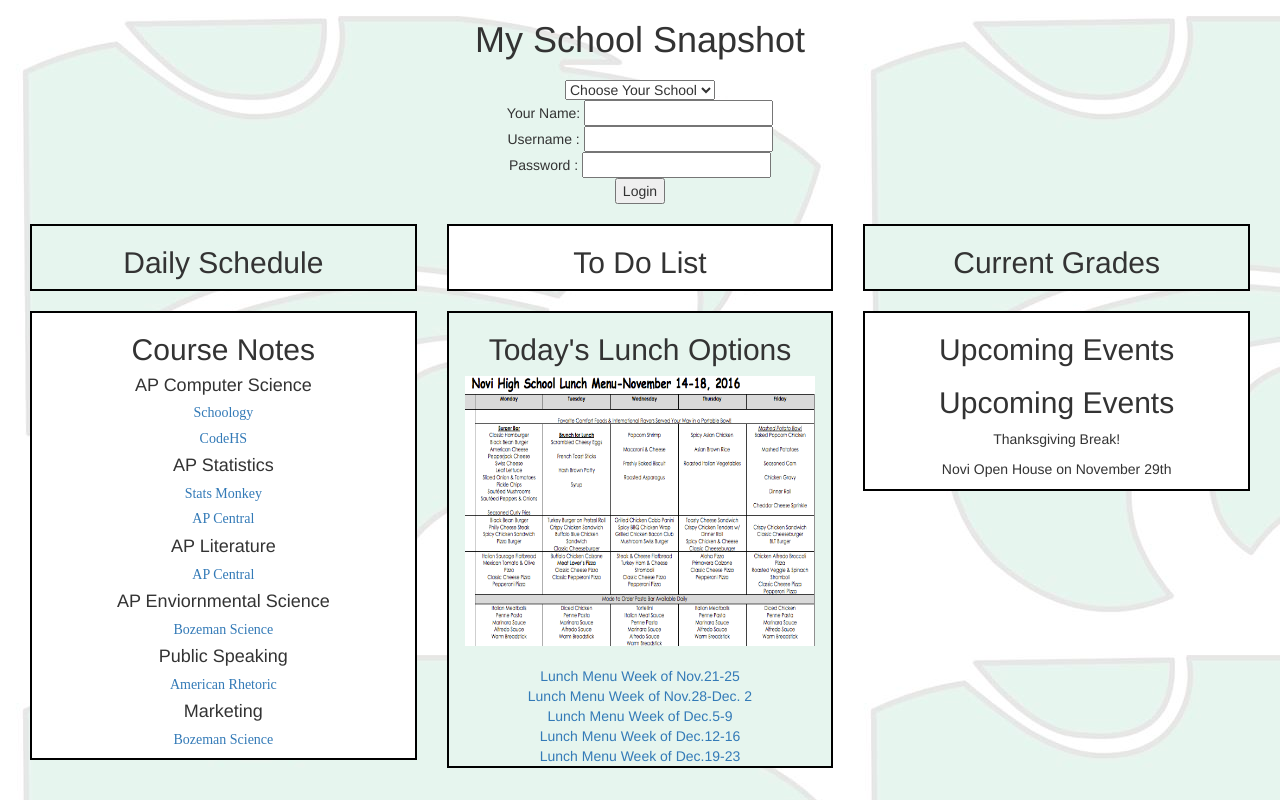
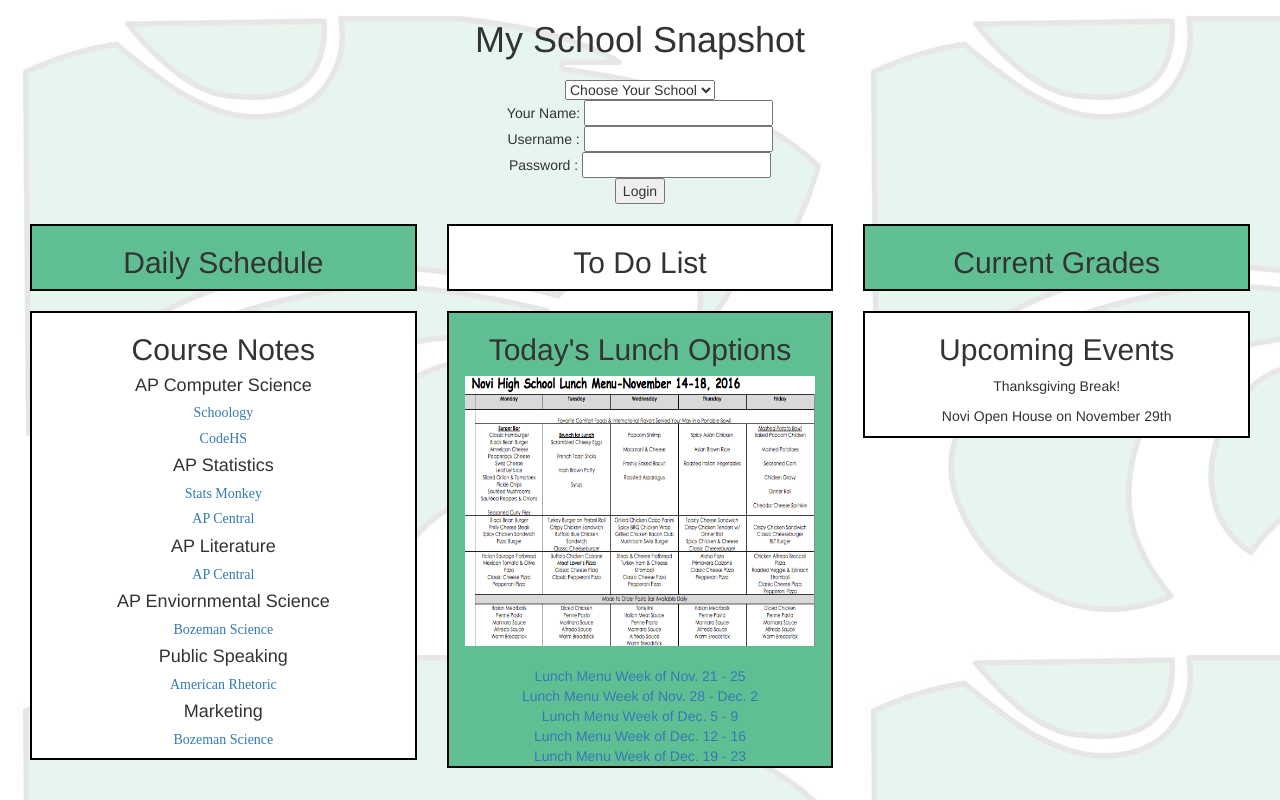
Before and after one commit to jpinhoEECS/ArborHacks, a plain HTML site: page index.html in a window 1280 px wide. Drawn offline with nearby package versions, Linux system fonts and the light colour scheme.

Commit message:
updated colors, etc.

```diff
--- a/index.html
+++ b/index.html
@@ -34,9 +34,8 @@
 		  	<!-- TILE 1: DAILY SCHEDULE -->
 		  		<div class="col-md-12 bordered opaque-green" id="daily-schedule">
 		  			<h2>Daily Schedule</h2>
-
-
-
+		  			<!-- NO CODE GOES HERE: everything gets filled in from functions
+		  									below after they click "Login" -->
 		  		</div>
 		  	</div>
 
@@ -44,6 +43,8 @@
 		  	<div class="col-md-4">
 		  		<div class="col-md-12 bordered opaque-white" id="to-do-list">
 		  		<h2>To Do List</h2>
+		  		<!-- NO CODE GOES HERE: everything gets filled in from functions
+		  								below after they click "Login" -->
 		  		<!--
 		  			<input type="checkbox"><input type="textarea" name="todo1"><br>
 					<input type="checkbox"><input type="textarea" name="todo2"><br>
@@ -60,9 +61,8 @@
 		  	<!-- TILE 3: CURRENT GRADES -->
 		  		<div class="col-md-12 bordered opaque-green" id="current-grades">
 		  			<h2>Current Grades</h2>
-
-
-
+		  			<!-- NO CODE GOES HERE: everything gets filled in from functions
+		  									below after they click "Login" -->
 		  		</div>
 		  	</div>
 		</div></center>
@@ -103,24 +103,13 @@
 
 		  		<img src="new.jpg" width="350px" height="270px">
 
-
-
 		  		<br>
 		  		<br>
-		  		<a href="http://www.novi.k12.mi.us/downloads/fs_docs/hs_nov_21-25_wk4.pdf">Lunch Menu Week of Nov.21-25</a>
-		  		<br>
-		  		<a href="http://www.novi.k12.mi.us/downloads/fs_docs/hs_nov_28-dec_2_wk1.pdf">Lunch Menu Week of Nov.28-Dec. 2</a>
-		  		<br>
-		  		<a href="http://www.novi.k12.mi.us/downloads/fs_docs/hs_dec_5-9_wk2.pdf">Lunch Menu Week of Dec.5-9</a>
-		  		<br>
-		  		<a href="http://www.novi.k12.mi.us/downloads/fs_docs/hs_dec_12-16_wk3.pdf">Lunch Menu Week of Dec.12-16</a>
-		  		<br>
-		  		<a href="http://www.novi.k12.mi.us/downloads/fs_docs/hs_dec_19-23_wk4.pdf">Lunch Menu Week of Dec.19-23</a>
-
-
-
-
-
+		  		<a href="http://www.novi.k12.mi.us/downloads/fs_docs/hs_nov_21-25_wk4.pdf">Lunch Menu Week of Nov. 21 - 25</a><br>
+		  		<a href="http://www.novi.k12.mi.us/downloads/fs_docs/hs_nov_28-dec_2_wk1.pdf">Lunch Menu Week of Nov. 28 - Dec. 2</a><br>
+		  		<a href="http://www.novi.k12.mi.us/downloads/fs_docs/hs_dec_5-9_wk2.pdf">Lunch Menu Week of Dec. 5 - 9</a><br>
+		  		<a href="http://www.novi.k12.mi.us/downloads/fs_docs/hs_dec_12-16_wk3.pdf">Lunch Menu Week of Dec. 12 - 16</a><br>
+		  		<a href="http://www.novi.k12.mi.us/downloads/fs_docs/hs_dec_19-23_wk4.pdf">Lunch Menu Week of Dec. 19 - 23</a>
 
 		  		</div>
 		  	</div>
@@ -128,27 +117,19 @@
 		  	<div class="col-md-4">
 		  	<!-- TILE 6: UPCOMING EVENTS -->
 		  		<div class="col-md-12 bordered opaque-white" id="upcoming-events">
-
 		  			<h2>Upcoming Events</h2>
 
-
-		  			<center><h2>Upcoming Events</h2></center>
-				<p id = "first"</p>
+				<center><p id = "first"></p></center>
 				<script>
 
 					document.getElementById("first").innerHTML = "Thanksgiving Break!"
 
 				</script>
-				<center><p id = "second"</p></center>
+				<center><p id = "second"></p></center>
 				<script>
 
 					document.getElementById("second").innerHTML = "Novi Open House on November 29th"
 				</script>
-
-
-
-
-
 
 		  		</div>
 		  	</div>
@@ -157,6 +138,7 @@
 
 		</p>
 
+		<!-- This is where all the main code is: StudentInfo variables and functions -->
 		<script>
 
 	 	   	var studentInfo = {
--- a/main.css
+++ b/main.css
@@ -3,7 +3,7 @@
 }
 
 .opaque-green {
-	background-color: #E6F5EE;
+	background-color: #60BF92;
 	opacity: 50;
 }
 
```
